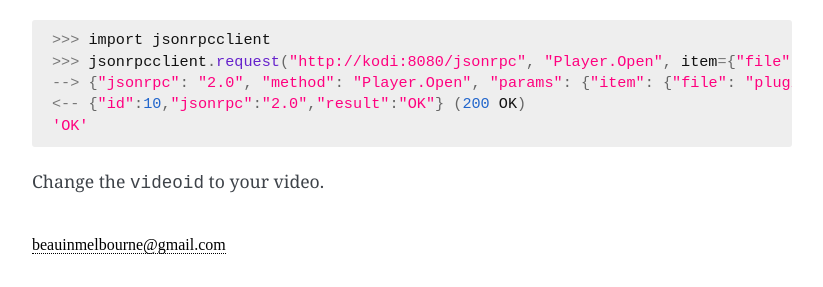
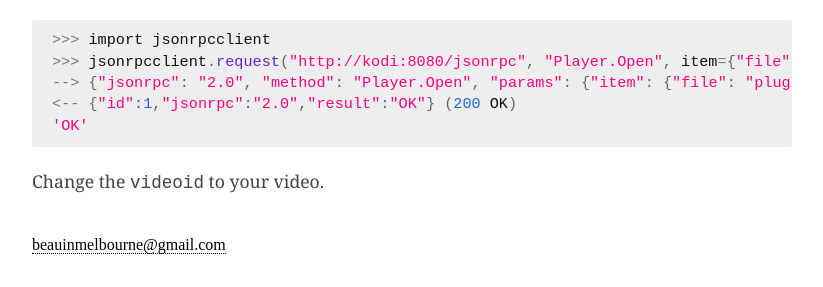
Before and after one commit to explodinglabs/explodinglabs.github.io, a Jekyll site: the page built from _posts/jsonrpc/2018-06-17-play-youtube-video-on-kodi.markdown, in a window 1280 px wide. Shown: the part 242-529 px from the top of the page, without its empty margins (228-1051 px from the left). Built offline with Jekyll 4.4.1, drawn with Linux system fonts in a browser that asks for light colours; some web fonts are replaced.

Commit message:
Fix id on kodi post

````diff
--- a/_posts/jsonrpc/2018-06-17-play-youtube-video-on-kodi.markdown
+++ b/_posts/jsonrpc/2018-06-17-play-youtube-video-on-kodi.markdown
@@ -20,8 +20,8 @@
 ```python
 >>> import jsonrpcclient
 >>> jsonrpcclient.request("http://kodi:8080/jsonrpc", "Player.Open", item={"file": "plugin://plugin.video.youtube/?action=play_video&videoid=QwSazmPRfaI"})
---> {"jsonrpc": "2.0", "method": "Player.Open", "params": {"item": {"file": "plugin://plugin.video.youtube/?action=play_video&videoid=QwSazmPRfaI"}}, "id": 10}
-<-- {"id":10,"jsonrpc":"2.0","result":"OK"} (200 OK)
+--> {"jsonrpc": "2.0", "method": "Player.Open", "params": {"item": {"file": "plugin://plugin.video.youtube/?action=play_video&videoid=QwSazmPRfaI"}}, "id": 1}
+<-- {"id":1,"jsonrpc":"2.0","result":"OK"} (200 OK)
 'OK'
 ```
 
````
